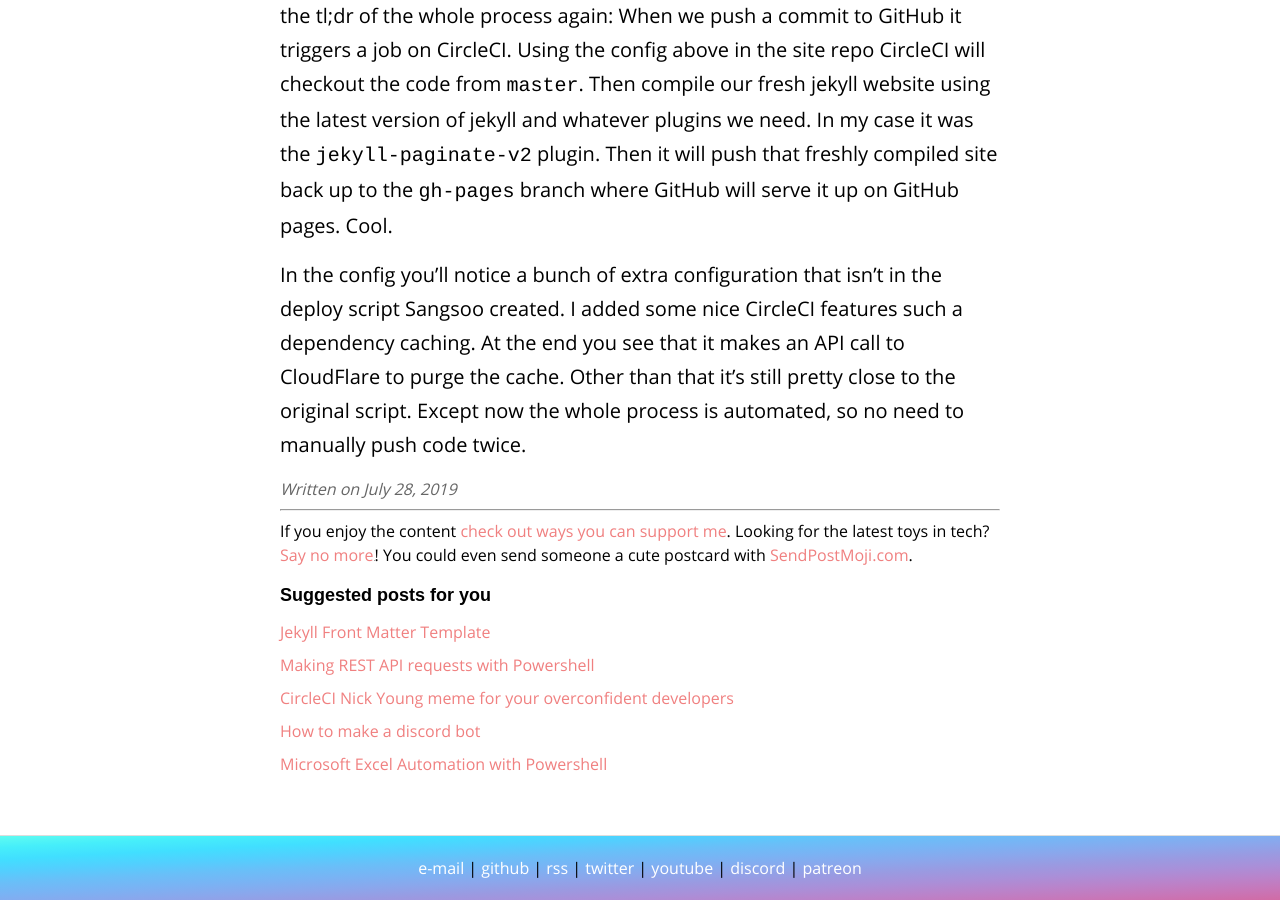
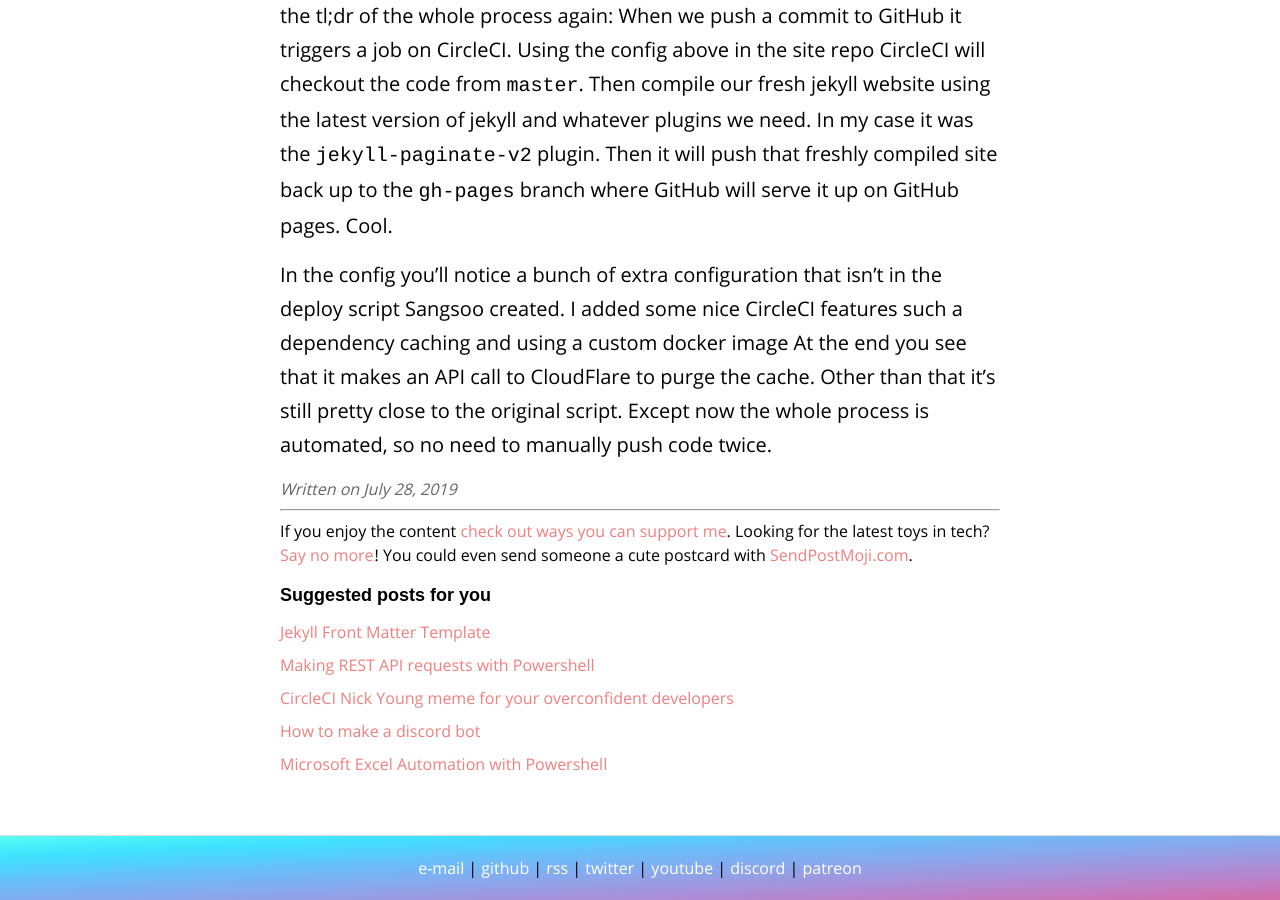
Before and after one commit to MrPowerScripts/MrPowerScripts.com, a Jekyll site: the page built from _posts/2019-07-28-github-pages-circleci-jekyll-paginate-v2.md, in a window 1280 px wide and 900 px high, scrolled down 1463 px. Built offline with Jekyll 4.4.1, drawn with Linux system fonts in a browser that asks for light colours; some of the changed text lies outside the part shown.

Commit message:
spelling and stuffs

```diff
--- a/_posts/2019-07-28-github-pages-circleci-jekyll-paginate-v2.md
+++ b/_posts/2019-07-28-github-pages-circleci-jekyll-paginate-v2.md
@@ -3,10 +3,10 @@
 title: How to get around the jekyll-pagination-v2 limitation of GitHub pages with CircleCI
 date: 2019-07-28 11:00:45+00
 tags: [mrpowerscripts, CircleCI automation, Cloudflare, improve website speed, website speed tips, Cloudflare caching, jekyll-paginate-v2, jekyll pagniation, github pages pagniation, github pages paginiation v2, github pages, circleci github pages ]
-description-long: Github pages is a damn modern marvel of the history of the world. You can put together a basic website hosted for free from a jazillion templates available on the internet. Buy a domain name. You're set. Push up changes to the source on GitHub and they regenerate the site. AMAZING. Almost as good as geocities was. But using GitHub pages the way GitHub suggests has some limitations. For example, jekyll has many, many, nice helpful plugins. Such as the jekyll-paginate-v2 plugin. And if you want to use the jekyll-paginate-v2 plguin with GitHub pages you're out of luck! they don't support it. Which means you can't do pagniation of collections - a very useful feature when you want to build a more complex websites or blogs using jekyll. But we can work around this with a bit of scripting and CircleCI.
+description-long: Github pages is a damn modern marvel of the history of the world. You can put together a basic website hosted for free from a jazillion templates available on the internet. Buy a domain name. You're set. Push up changes to the source on GitHub and they regenerate the site. AMAZING. Almost as good as geocities was. But using GitHub pages the way GitHub suggests has some limitations. For example, jekyll has many, many, nice helpful plugins. Such as the jekyll-paginate-v2 plugin. And if you want to use the jekyll-paginate-v2 plguin with GitHub pages you're out of luck! They don't support it. Which means you can't do pagniation of collections - a very useful feature when you want to build more complex websites or blogs using jekyll. But we can work around this with a bit of scripting and CircleCI.
 ---
 
-Github pages is a damn modern marvel of the history of the world. You can put together a basic website hosted for free from a jazillion templates available on the internet. Buy a domain name. You're set. Push up changes to the source on GitHub and they regenerate the site. AMAZING. Almost as good as geocities was. But using GitHub pages the way GitHub suggests has some limitations. For example, jekyll has many, many, nice helpful plugins. Such as the `jekyll-paginate-v2` plugin. And if you want to use the `jekyll-paginate-v2` plguin with GitHub pages you're out of luck! they don't support it. Which means you can't do pagniation of collections - a very useful feature when you want to build a more complex websites or blogs using jekyll. But we can work around this with a bit of scripting and CircleCI.
+Github pages is a damn modern marvel of the history of the world. You can put together a basic website hosted for free from a jazillion templates available on the internet. Buy a domain name. You're set. Push up changes to the source on GitHub and they regenerate the site. AMAZING. Almost as good as geocities was. But using GitHub pages the way GitHub suggests has some limitations. For example, jekyll has many, many, nice helpful plugins. Such as the `jekyll-paginate-v2` plugin. And if you want to use the `jekyll-paginate-v2` plguin with GitHub pages you're out of luck! They don't support it. Which means you can't do pagniation of collections - a very useful feature when you want to build more complex websites or blogs using jekyll. But we can work around this with a bit of scripting and CircleCI.
 
 If you want to know all of the technical details of the script then check out the [blog post by Sangsoo Nam](#http://sangsoonam.github.io/2019/02/08/using-git-worktree-to-deploy-github-pages.html) which inspired me to automate this. It's really well written and explains the mechanics better than I could. But to catch you up we basically configure our GitHub pages site to use two separate branches. One branch will contain the source code of our jekyll site. Typically the branch would be the defaul `master` branch, and we push our site changes to this branch. This will kick off a job on CircleCI which uses the latest version of jekyll and all of it's available plugins to generate the site source code. Then it automagically pushes that generated source code back up to our GitHub pages branch which is typically `gh-pages`. Then the GitHub repo is configured to serve up the freshly baked source code right from the CircleCI oven to your users. So now we're not limited to using the hosted version of jekyll and limited set of allowed plugins. WE CAN USE ANYTHING. FREEDOM.
 
@@ -14,4 +14,4 @@
 
 So all the magic here is thanks to CircleCI. Basically when we push a commit it spins up a CI job that performs the deployment steps outlined win Sansoo's blog post. Which you know about now since you went to read it. But to give the tl;dr of the whole process again: When we push a commit to GitHub it triggers a job on CircleCI. Using the config above in the site repo CircleCI will checkout the code from `master`. Then compile our fresh jekyll website using the latest version of jekyll and whatever plugins we need. In my case it was the `jekyll-paginate-v2` plugin. Then it will push that freshly compiled site back up to the `gh-pages` branch where GitHub will serve it up on GitHub pages. Cool.
 
-In the config you'll notice a bunch of extra configuration that isn't in the deploy script Sangsoo created. I added some nice CircleCI features such a dependency caching. At the end you see that it makes an API call to CloudFlare to purge the cache. Other than that it's still pretty close to the original script. Except now the whole process is automated, so no need to manually push code twice.
+In the config you'll notice a bunch of extra configuration that isn't in the deploy script Sangsoo created. I added some nice CircleCI features such a dependency caching and using a custom docker image At the end you see that it makes an API call to CloudFlare to purge the cache. Other than that it's still pretty close to the original script. Except now the whole process is automated, so no need to manually push code twice.
```
